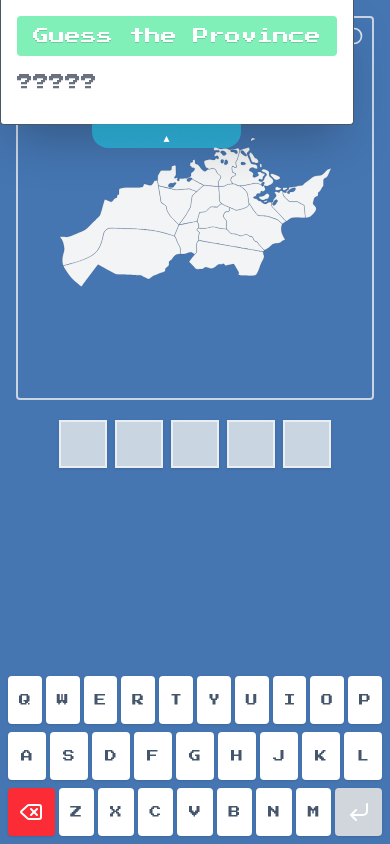
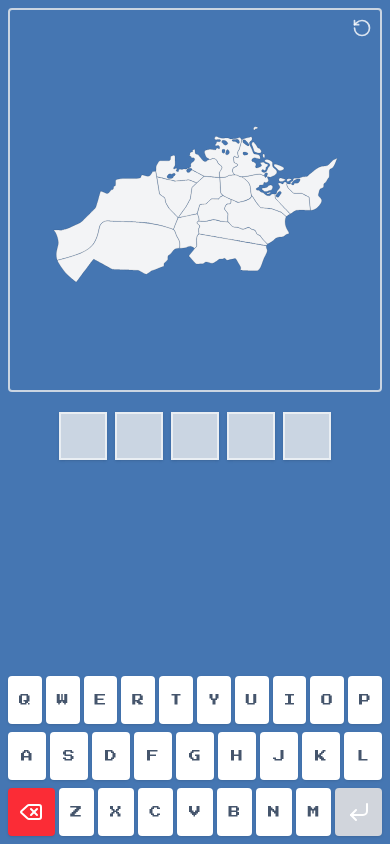
Before and after one commit to JeyBySy/MapaManiaPH, a React (Vite) app: page /quickstart in a window 390 px wide. Built offline with nearby package versions, Linux system fonts and the light colour scheme.

Commit message:
Adjust mobile responsive

```diff
--- a/src/pages/Modes/QuickStartMode.tsx
+++ b/src/pages/Modes/QuickStartMode.tsx
@@ -78,10 +78,9 @@ const QuickStartMode: React.FC = () => {
 
 
   return (
-    <div className="flex min-h-screen text-white p-4">
-
+    <div className="flex min-h-screen text-white">
       {/* Sidebar */}
-      <div className={`transition-transform ${isSidebarOpen ? "translate-y-0" : "-translate-y-full"} fixed top-0 left-0 space-y-3.5 min-w-[250px] dark:bg-gray-800 bg-white p-4 border border-t-0 border-gray-600 shadow-2xl z-50 rounded-b-sm`}>
+      <div className={`hidden lg:block transition-transform ${isSidebarOpen ? "translate-y-0" : "-translate-y-full"} fixed top-0 left-0 space-y-3.5 min-w-[250px] dark:bg-gray-800 bg-white p-4 border border-t-0 border-gray-600 shadow-2xl z-50 rounded-b-sm`}>
         <h2 className="text-md text-white bg-green-400/50 px-4 py-2 rounded text-shadow-2xs">Guess the Province</h2>
         <TypingText
           text={provinceOutline}
@@ -107,7 +106,7 @@ const QuickStartMode: React.FC = () => {
                       text={`${path.id}`}
                       isSubmitted={true}
                       isMasked={false}
-                      className={`text-sm text-shadow-2xs  ${isCurrentStep ? 'dark:text-white text-gray-700' : isCorrect ? 'text-retro-mint' : 'dark:text-gray-500 text-gray-400'
+                      className={`text-sm text-shadow-2xs  ${isCurrentStep ? 'dark:text-white text-gray-500' : isCorrect ? 'text-retro-mint' : 'dark:text-white/50 text-gray-500/50'
                         }`}
                     />
                   </li>
@@ -123,10 +122,9 @@ const QuickStartMode: React.FC = () => {
       </div>
 
       {/* Main Content */}
-      <div className="container md:mx-auto lg:h-auto flex flex-col items-center justify-center h-full w-full space-y-5">
-
+      <div className="mx-auto lg:h-auto flex flex-col items-center justify-center h-full w-full space-y-5 p-2">
         {/* Province Outline */}
-        <div className={`${!submitted ? "h-96" : 'h-[900px]'} w-full md:w-4xl relative object-fit border-2 dark:border-gray-600 border-slate-300   rounded  py-4 `}>
+        <div className={`${!submitted ? "h-96" : 'lg:h-[900px] h-96'} w-full md:w-4xl relative object-fit border-2 dark:border-gray-600 border-slate-300 rounded  py-4`}>
           <button
             onClick={(e) => {
               (e.currentTarget as HTMLButtonElement).blur()
```
